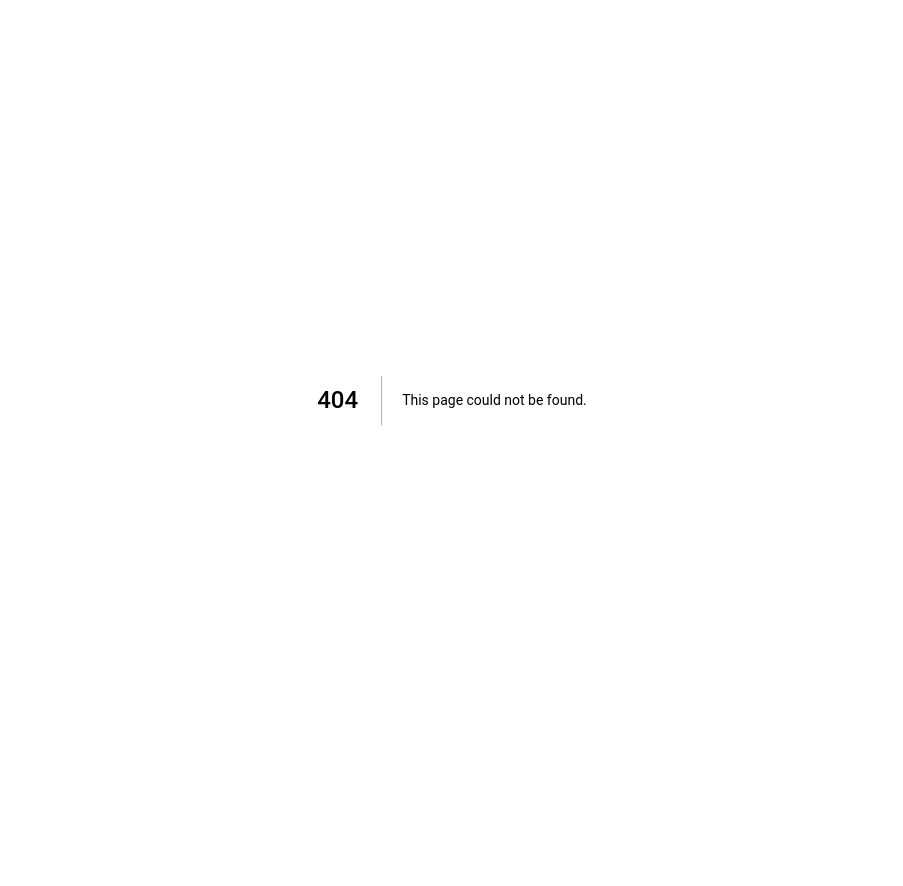
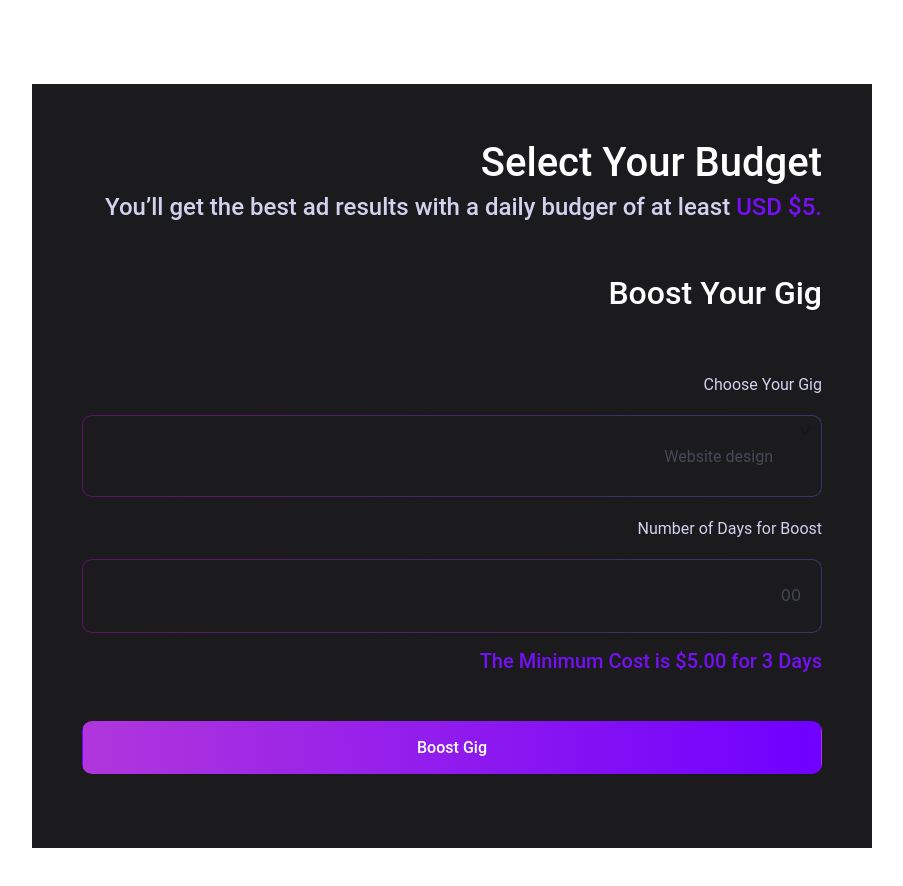
Before and after one commit to cosmos-007/market-place, a Next.js app: page /Home/components/Budget in a window 1280 px wide. Before the commit this address had no page. Shown: the top 886 px of the page, without its empty margins (188-1091 px from the left). Before the commit the page ends 800 px from the top, so only its background shows below. Built offline with nearby package versions, Linux system fonts and the light colour scheme.

Commit message:
UI of Budget page

```diff
--- /dev/null
+++ b/src/pages/Home/components/Budget/index.tsx
@@ -0,0 +1,77 @@
+import React from 'react'
+import style from './style.module.scss'
+import {
+    Button,
+    Col,
+    Form,
+    Input,
+    Row,
+    Select
+} from 'antd'
+
+const Budget = () => {
+    return (
+        <div className={style.budgetContainer}>
+            <div className={style.budgetInnerContainer}>
+                <h1 className={style.title}>Select Your Budget</h1>
+                <p className={style.description}>You’ll get the best ad results with a daily budger of at least <span> USD $5.</span></p>
+                <h2 className={style.subTitle}>Boost Your Gig</h2>
+
+                <div className={style.formBlock}>
+                    <Form
+                        name="Gig Title & KeyWord"
+                        autoComplete="off"
+                        layout="vertical"
+
+                    >
+                        <Row gutter={20} className='flex-row-reverse'>
+                            <Col span={24} xl={24} lg={24} md={12} className='mb-4'>
+                                <Form.Item
+                                    label="Choose Your Gig"
+                                    name="gig"
+                                    rules={[{ required: true, message: 'Required Field!' }]}
+
+                                >
+                                    <Select
+                                        labelInValue
+                                        placeholder="Website design"
+                                        options={[
+                                            {
+                                                value: 'Value1',
+                                                label: 'Value1',
+                                            },
+                                            {
+                                                value: 'Value2',
+                                                label: 'Value2',
+                                            },
+                                        ]}
+                                    />
+                                </Form.Item>
+                            </Col>
+                            <Col span={24} xl={24} lg={24} md={12} className='mb-4'>
+                                <Form.Item
+                                    label="Number of Days for Boost"
+                                    name="budgetTitle"
+                                    rules={[{ required: true, message: 'Required Field!' }]}
+                                >
+                                    <Input placeholder='00' />
+                                    <p className={style.costStyle}>The Minimum Cost is $5.00 for 3 Days</p>
+
+                                </Form.Item>
+                            </Col>
+                            <Col span={24} className='text-end'>
+                                <Form.Item wrapperCol={{ span: 24 }}>
+                                    <Button htmlType="submit">
+                                        Boost Gig
+                                    </Button>
+                                </Form.Item>
+                            </Col>
+                        </Row>
+                    </Form>
+                </div>
+            </div>
+        </div>
+    )
+}
+
+export default Budget
--- /dev/null
+++ b/src/pages/Home/components/Budget/style.module.scss
@@ -0,0 +1,163 @@
+.budgetContainer {
+    padding-top: 84px;
+    padding-bottom: 66px;
+
+    .budgetInnerContainer {
+        padding: 50px;
+        background-color: #1B1B1D;
+        max-width: 840px;
+        width: 100%;
+        margin: auto;
+
+        .title {
+            font-size: 40px;
+            font-style: normal;
+            font-weight: 500;
+            line-height: 146.187%;
+            color: #FFFFFF;
+            text-align: right;
+            margin: 0px;
+        }
+
+        .description {
+            font-size: 24px;
+            font-style: normal;
+            font-weight: 500;
+            line-height: 131.687%;
+            color: #D1D1F0;
+            text-align: right;
+            margin-bottom: 50px;
+
+            span {
+                color: #7510F5;
+            }
+        }
+
+        .subTitle {
+            font-size: 32px;
+            font-style: normal;
+            font-weight: 500;
+            line-height: normal;
+            color: #FFFFFF;
+            text-align: right;
+            margin-bottom: 60px;
+        }
+
+        .formBlock {
+
+            :global(.ant-form-item) {
+                text-align: right;
+
+                :global(.ant-form-item-control) {
+                    :global(.ant-input) {
+                        padding: 20px;
+                        text-align: right;
+                        border: 0.5px solid transparent;
+                        border-radius: 10px;
+                        background-image: linear-gradient(#1B1B1D, #1B1B1D),
+                            linear-gradient(90deg, rgba(219, 0, 255, 0.36), rgba(92, 107, 248, 0.36));
+                        background-origin: border-box;
+                        background-clip: padding-box, border-box;
+                        background-color: transparent;
+                        line-height: 31.94px;
+                        color: #d1d1f0;
+
+                        &::placeholder {
+                            color: #464957;
+                            text-align: right;
+                            font-size: 16px;
+                            font-style: normal;
+                            font-weight: 400;
+                            line-height: 159.687%;
+                        }
+
+                        &:focus {
+                            box-shadow: unset;
+                        }
+                    }
+                }
+
+                :global(.ant-select) {
+                    :global(.ant-select-selector) {
+                        padding: 24px 30px;
+                        text-align: right;
+                        border: 0.5px solid transparent;
+                        border-radius: 10px;
+                        background-image: linear-gradient(#1B1B1D, #1B1B1D),
+                            linear-gradient(90deg, rgba(219, 0, 255, 0.36), rgba(92, 107, 248, 0.36));
+                        background-origin: border-box;
+                        background-clip: padding-box, border-box;
+                        background-color: transparent;
+                        line-height: 31.94px;
+                        color: #d1d1f0;
+                        min-height: 82px;
+
+                        :global(.ant-select-selection-placeholder) {
+                            color: #464957;
+                            text-align: right;
+                            font-size: 16px;
+                            font-style: normal;
+                            font-weight: 400;
+                            line-height: 159.687%;
+                        }
+                    }
+                }
+
+                label {
+                    color: #D1D1F0;
+                    font-size: 16px;
+                    font-style: normal;
+                    font-weight: 400;
+                    line-height: 159.687%;
+                    margin-bottom: 10px;
+                    text-align: right;
+                    float: right;
+
+                    &::after,
+                    &:before {
+                        display: none !important;
+                    }
+                }
+
+                .costStyle {
+                    font-size: 20px;
+                    font-style: normal;
+                    font-weight: 500;
+                    line-height: normal;
+                    color: #7510F5;
+                    padding-top: 16px;
+                    margin: 0px;
+                }
+
+                :global(.ant-form-item-explain-error) {
+                    color: #b40404;
+                    font-size: 14px;
+                    font-style: normal;
+                    font-weight: 400;
+                    line-height: normal;
+                    margin-top: 8px;
+                }
+            }
+
+            :global(.ant-btn) {
+                padding: 16px 32px;
+                border-radius: 10px;
+                background: linear-gradient(88deg, #bf43d3 -22.64%, #7000ff 98.45%);
+                height: auto;
+                width: 100%;
+                border: 1px solid transparent;
+                color: #fff;
+                text-align: center;
+                font-size: 16px;
+                font-style: normal;
+                font-weight: 500;
+                line-height: normal;
+
+                &:hover {
+                    border: 1px solid transparent !important;
+                    color: #fff !important;
+                }
+            }
+        }
+    }
+}
--- a/src/pages/index.tsx
+++ b/src/pages/index.tsx
@@ -8,6 +8,7 @@ import HeaderSection from './Home/components/Header'
 import SideBar from './Home/components/Sider'
 import FooterSection from './Home/components/Footer'
 import GigPost from './Home/components/GigPost'
+import Budget from './Home/components/Budget'
 
 
 const { Header, Footer, Sider, Content } = Layout;
@@ -22,7 +23,8 @@ export default function Home() {
             <Header><HeaderSection /></Header>
             <Content>
               {/* <HomePage /> */}
-              <GigPost />
+              {/* <GigPost /> */}
+              <Budget />
             </Content>
             <Footer> <FooterSection /> </Footer>
           </Layout>
```
Also changed, not shown: 2 other files (tests, documents, lock files or other folders).
